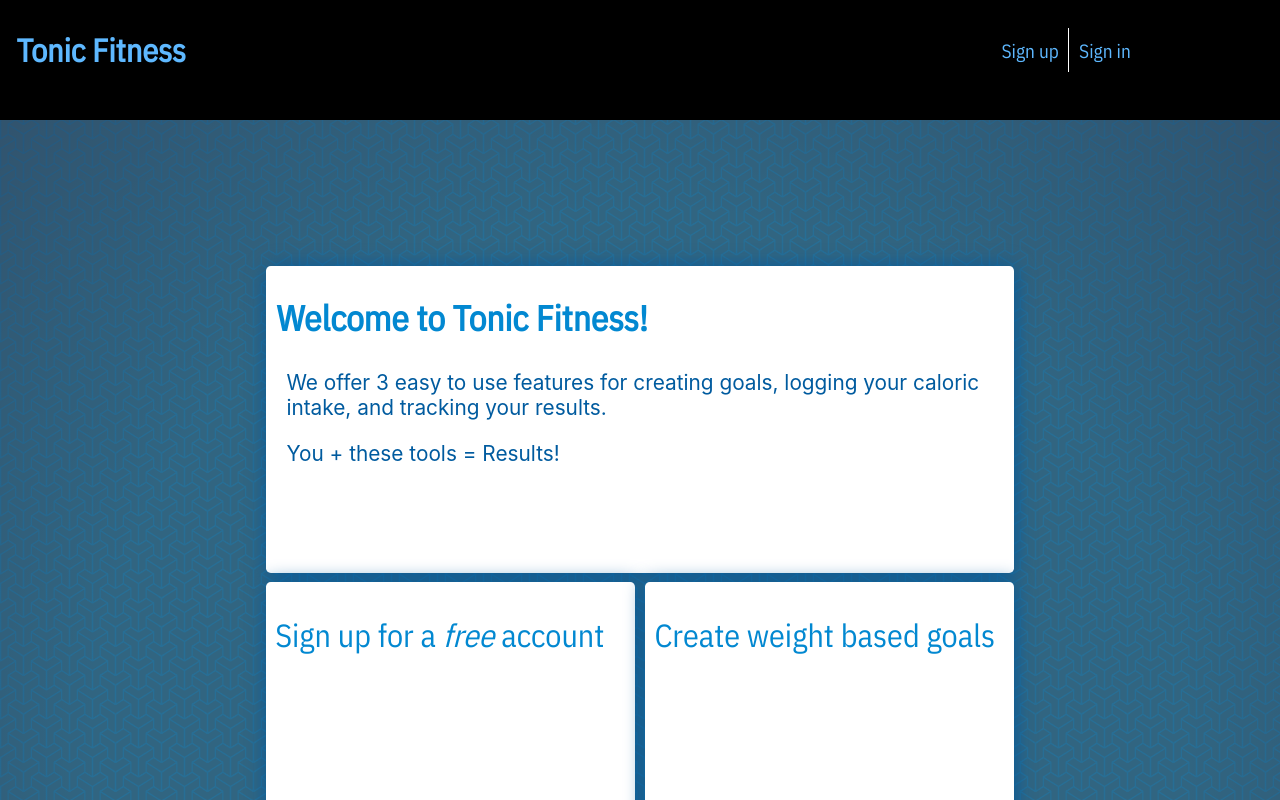
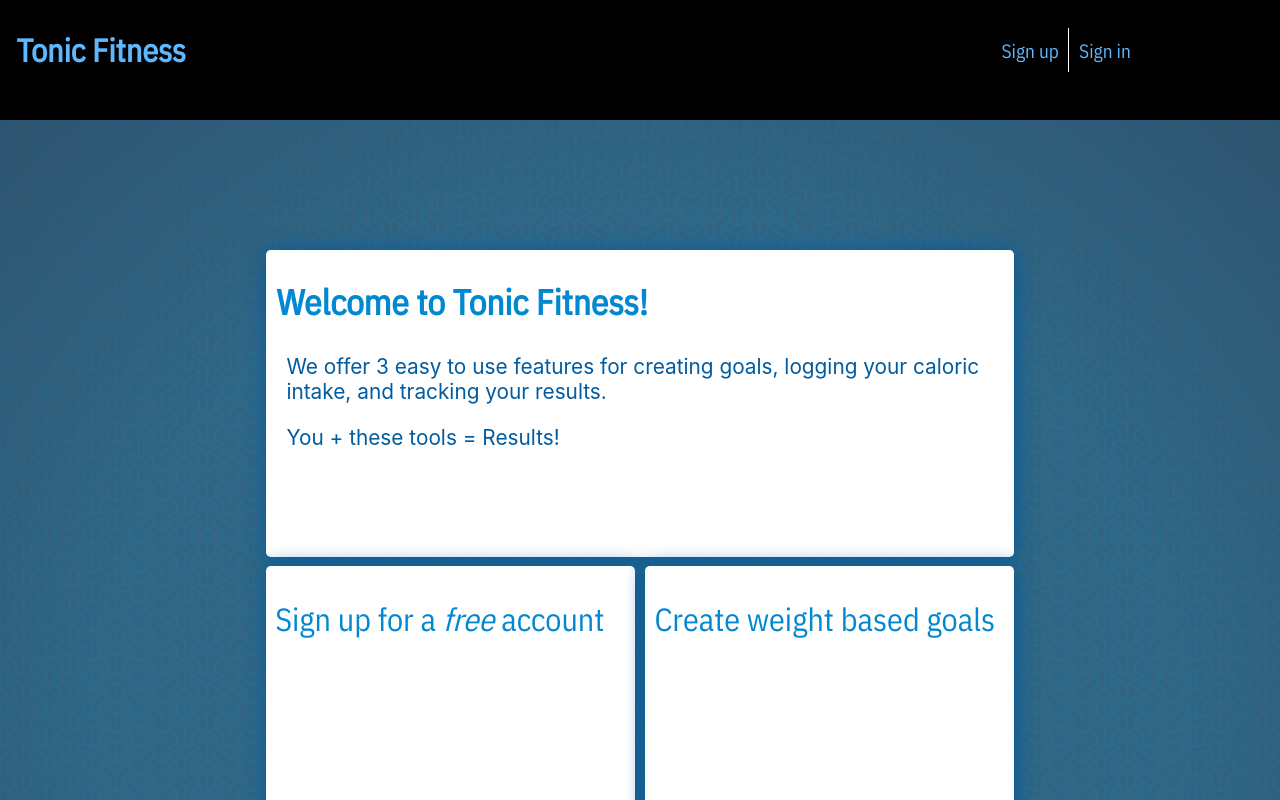
Before and after one commit to chingu-voyages/geckos-project-11, a React (Create React App) app in the folder tonic-fitness/: page / in a window 1280 px wide. Shown: the top 800 px of the page. Built offline with nearby package versions, Linux system fonts and the light colour scheme.

Commit message:
Fix margin on Landing

```diff
--- a/tonic-fitness/src/stylesheets/Landing.scss
+++ b/tonic-fitness/src/stylesheets/Landing.scss
@@ -18,7 +18,7 @@
     width: 100%;
     max-width: 1300px;
     height: 580px;
-    margin: 1em 0;
+    margin: 0;
   }
 
   .landing-box {
```
